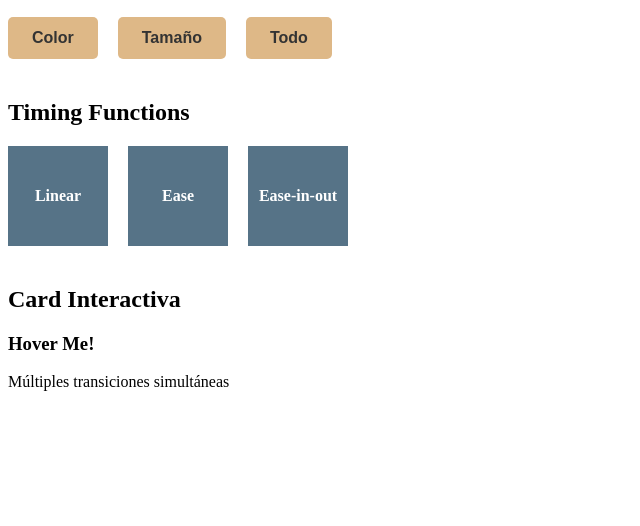
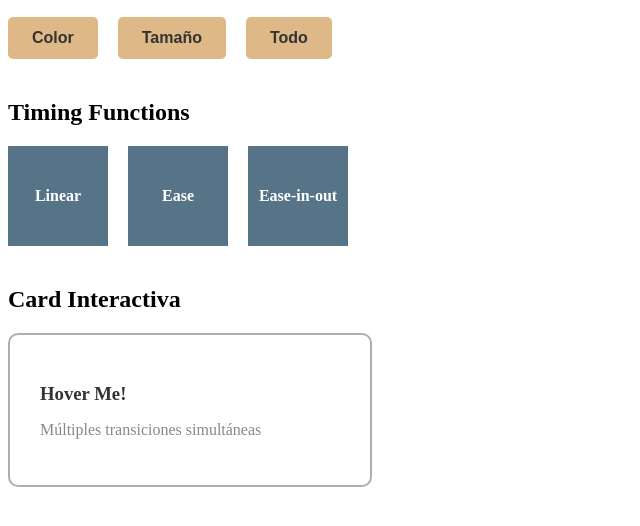
Before and after one commit to Jtlisg/cursocss, a plain HTML site: page clase21transiciones/index.html in a window 1280 px wide. Shown: the part 110-636 px from the top of the page, without its empty margins (0-640 px from the left). Drawn offline with Linux system fonts and the light colour scheme.

Commit message:
Card interactiva transiciones aplicadas

```diff
--- a/clase21transiciones/styles.css
+++ b/clase21transiciones/styles.css
@@ -90,3 +90,44 @@
 .box:hover {
     transform: translatex(200px);
 }
+
+
+/* Transicion aplicada Card */
+
+.card {
+    width: 300px;
+    padding: 30px;
+    background-color: white;
+    border: 2px solid #abafb0;
+    border-radius: 10px;
+    cursor: pointer;
+    transition: transform 0.3s ease, box-shadow 0.3s ease,border-color 0.3s ease;
+}
+
+.card:hover {
+    transform: translateY(-10px);
+    box-shadow: 0 10px 30px rgba(0, 0, 0, 0.2);
+    border-color: #3498db;
+
+}
+
+.card h3 {
+    color: #333;
+    margin-bottom: 10px;
+    transition: color 0.3s ease;
+}
+
+.card h3:hover {
+    color: #567387;
+}
+
+.card p {
+    color: #888;
+    transition: transfom 0.3s ease 0.1s;
+
+
+}
+
+.card:hover p {
+    transform: translateX(10px);
+}
```
